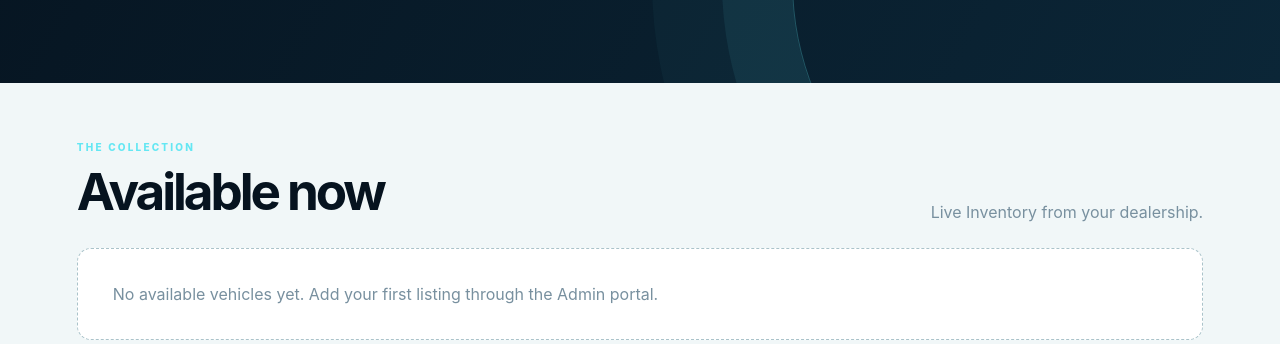
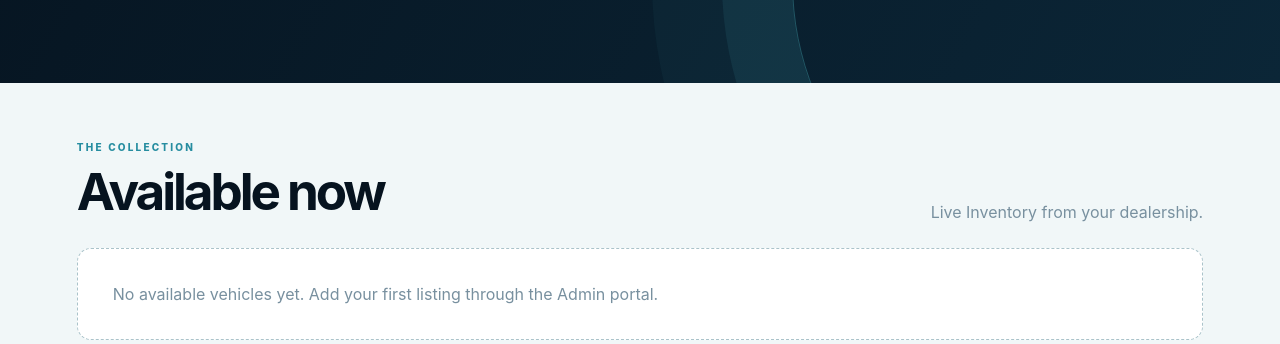
Before and after one commit to elfinix/comms-daniel-crms, a Django app: page / in a window 1280 px wide. Shown: the part 524-868 px from the top of the page. Run offline with Django 5.2, Linux system fonts and the light colour scheme; data that the repository does not hold is empty.

Commit message:
style: fix contrast of 'The collection' eyebrow in showroom

```diff
--- a/showroom/templates/showroom/home.html
+++ b/showroom/templates/showroom/home.html
@@ -13,6 +13,7 @@
         .hero { position:relative; overflow:hidden; padding:92px 6vw 86px; color:#fff; background:radial-gradient(circle at 85% 12%,#1c6071 0,transparent 32%),linear-gradient(118deg,var(--ink),var(--ink2)); }
         .hero:after { content:""; position:absolute; right:-7%; bottom:-35%; width:45vw; height:45vw; border:1px solid #64e7f344; border-radius:50%; box-shadow:0 0 0 70px #64e7f312,0 0 0 140px #64e7f308; }
         .eyebrow { color:var(--cyan); text-transform:uppercase; letter-spacing:.22em; font-size:10px; font-weight:800; }
+        main .eyebrow { color:#268da0; }
         h1 { position:relative; z-index:1; max-width:760px; margin:18px 0; font-size:clamp(46px,7vw,88px); line-height:.95; letter-spacing:-.07em; }
         .hero p { position:relative; z-index:1; max-width:560px; color:#c9d8df; font-size:18px; line-height:1.7; }
         .search { position:relative; z-index:1; display:flex; gap:10px; max-width:650px; margin-top:32px; } .search input { flex:1; padding:16px 18px; border:1px solid #ffffff22; border-radius:10px; color:#fff; background:#ffffff12; outline:none; } .search input::placeholder{color:#a8c0ca;} .button { padding:16px 22px; border:0; border-radius:10px; color:var(--ink); background:var(--cyan); font-weight:800; cursor:pointer; }
```
